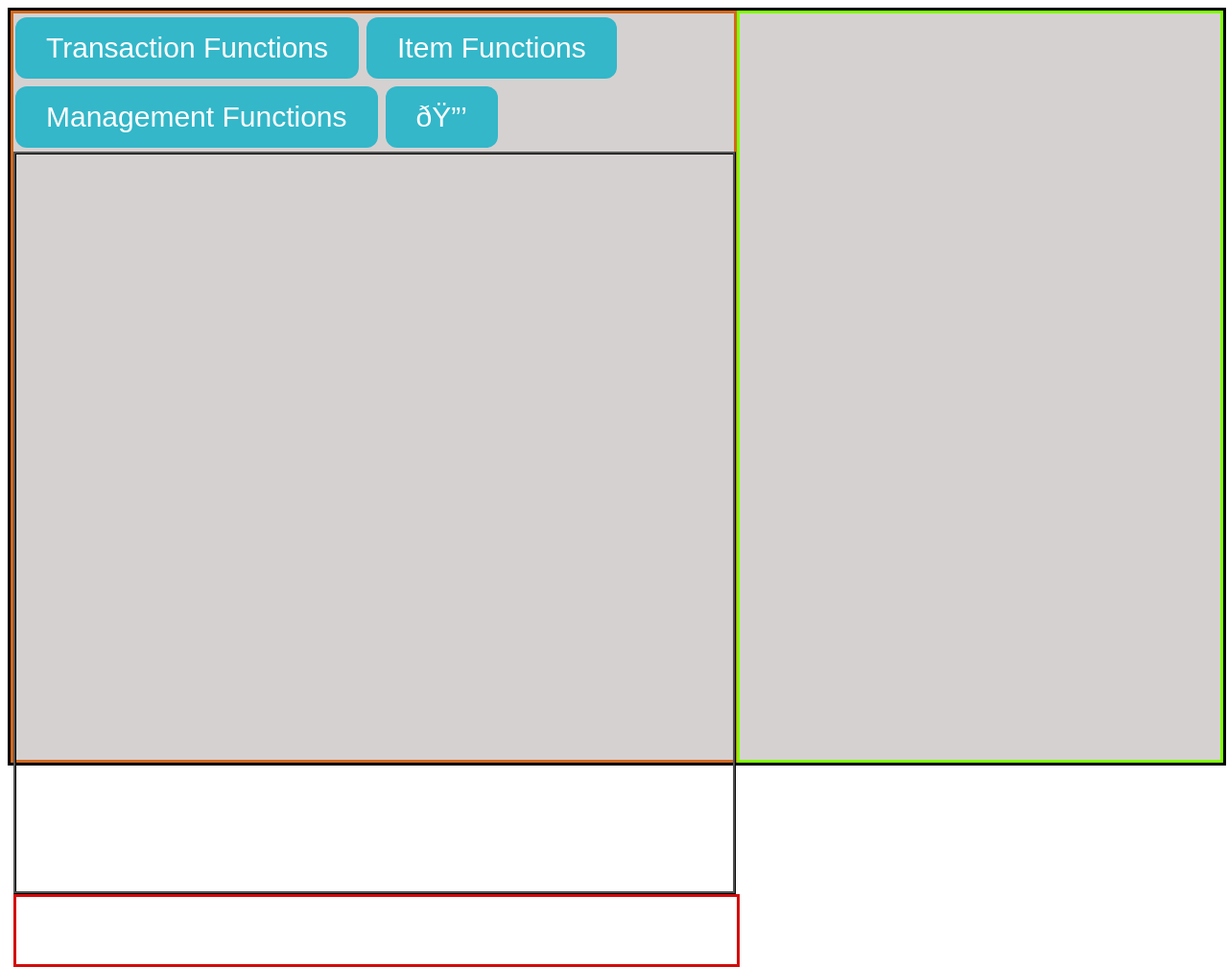
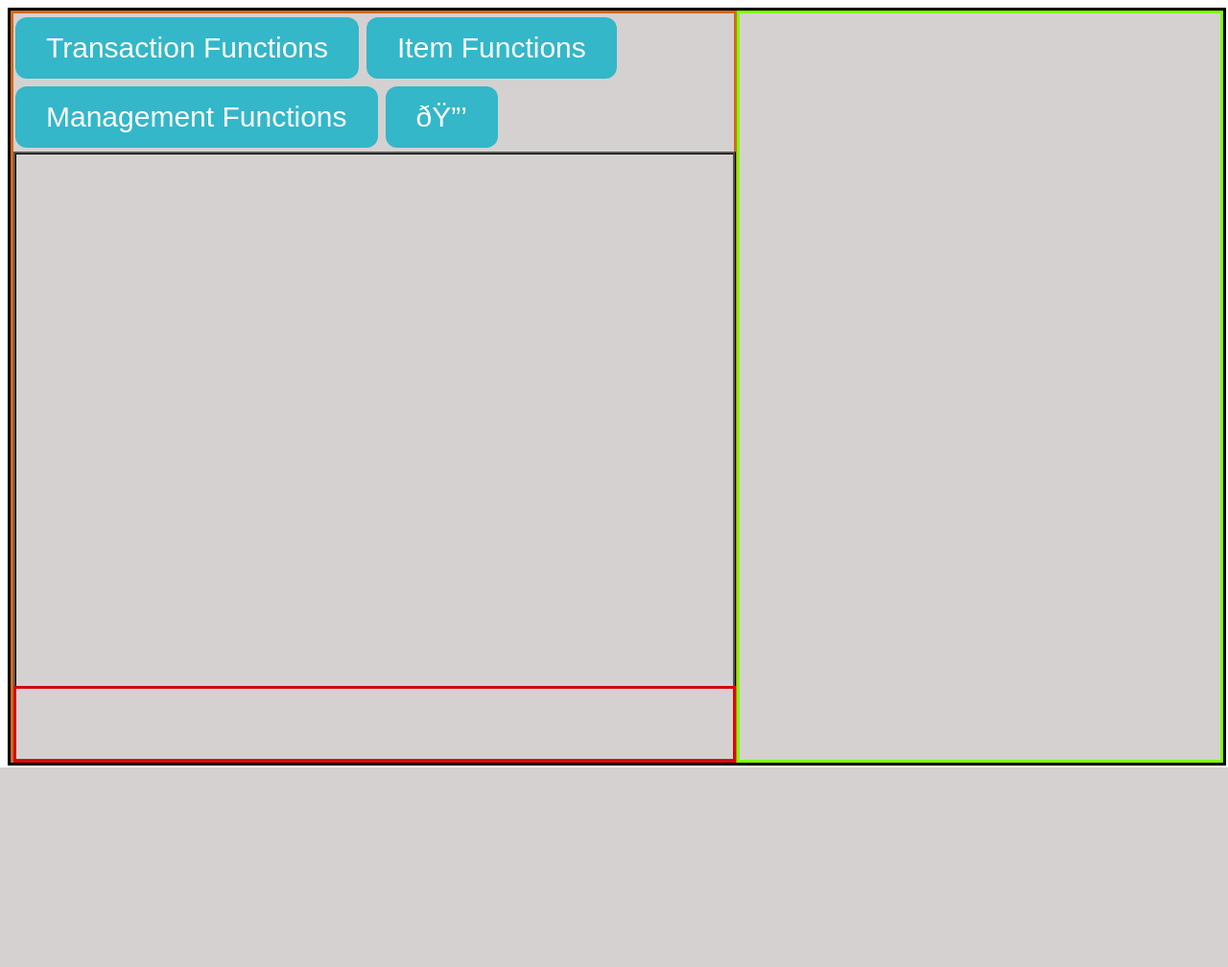
Before and after one commit to JordonRob/Spring21-POS, a PHP site: page / in a window 1280 px wide. Shown: the whole page at 96% size. After the commit the page ends 800 px from the top, so only its background shows below. Run offline with PHP 8.4, Linux system fonts and the light colour scheme.

Commit message:
Small Tweaks
Small cosmetic changes to the code. An updated READ BEFORE CODING file

```diff
--- a/Client/index.html
+++ b/Client/index.html
@@ -22,15 +22,12 @@
 <div class="item-description"><!--This div is for the item description-->
 </div>
 
+</div>
 
 <div class="info-container"><!--this container will contain employee and system information-->
 
 
 </div>
-
-</div>
-
-
 </div>
 
 <!-- this set of code will belong to the right side/dynamic side of the POS-->
--- a/Client/style.css
+++ b/Client/style.css
@@ -15,7 +15,7 @@
   .item-description {
     width:99.5%;
     min-width: 99.5%;
-    height:768px;
+    height:90%;
     border-style: ridge;
     border-color: black;
   }
@@ -38,13 +38,14 @@
       border: none;
       width: 100%;
       height: 90%;
+      padding-bottom:1px;
   }
 
   .info-container{
       border-style: solid;
       border-color: rgb(212, 10, 10);
-      width: 100%;
-      height: 10%;
+      width: 99.5%;
+      height: 9.5%;
   }
 
 
--- a/READ BEFORE CODING.txt
+++ b/READ BEFORE CODING.txt
@@ -1,3 +1,4 @@
 Note to team
 
 Due to the nature of the POS System, scaling may be an issue in the beginning. Different partitions in the program may scale differently depending on screen size, screen resolution or screen orientation.
+Also, this program must be coded with fullscreen in mind. When opened on your browser, press F11. This should put your browser in fullscreen mode.
```
